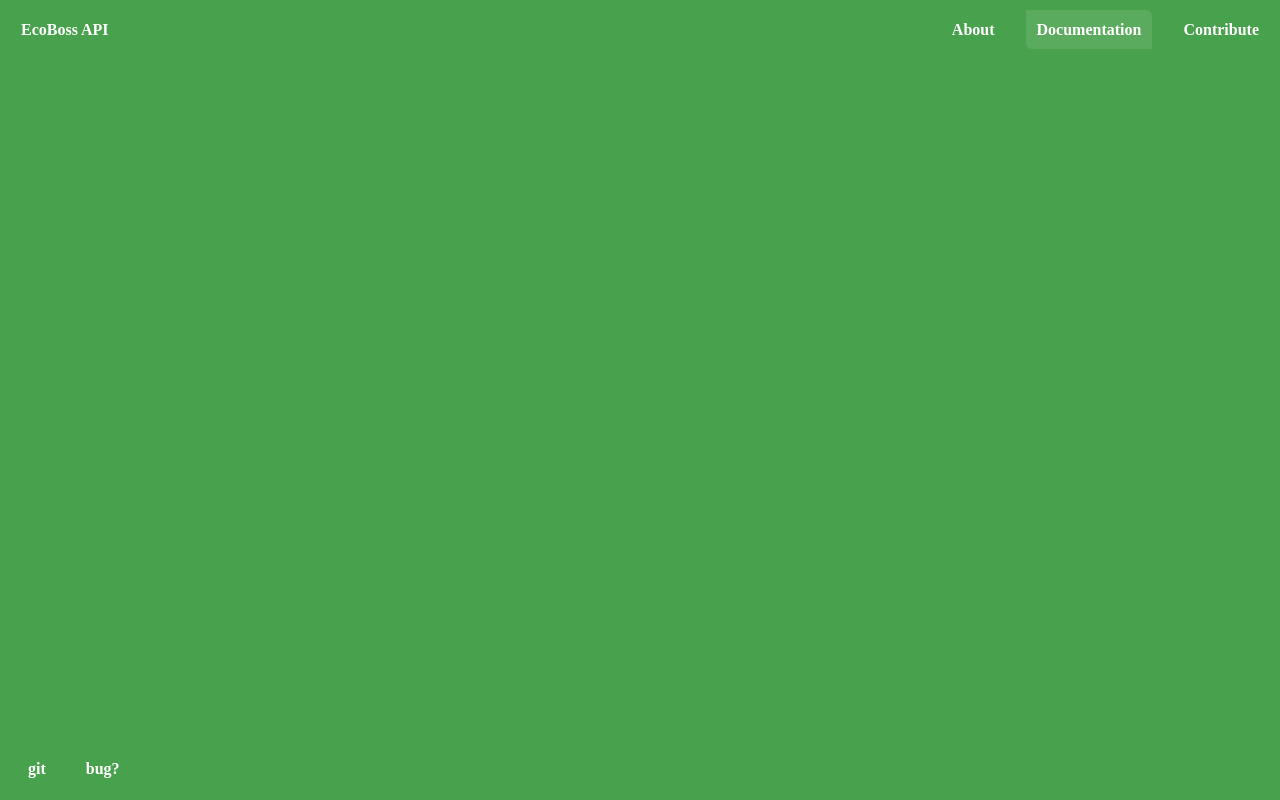
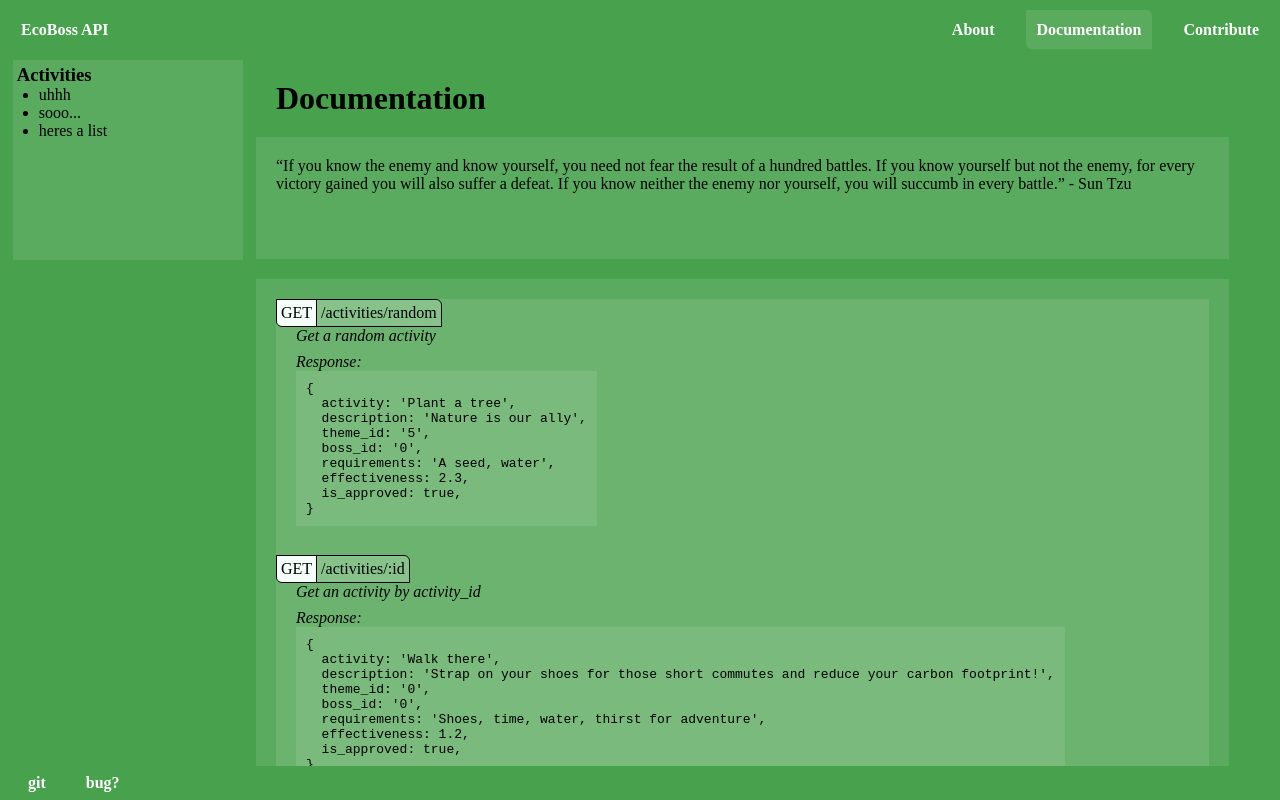
Before and after one commit to waddal/EcoBoss-API, a React app: page /documentation in a window 1280 px wide. Built offline with nearby package versions, Linux system fonts and the light colour scheme.

Commit message:
feat: documentation page fleshed out, activities fk cascade constraints added, some placeholder text added to about page

```diff
--- /dev/null
+++ b/src/frontend/components/EndpointInfo.js
@@ -0,0 +1,65 @@
+import React from 'react';
+import styled from 'styled-components';
+
+const EndpointInfo = ({ method, query, description, response }) => {
+  return (
+    <EndpointContainer>
+      <Path>
+        <Method>{method}</Method>
+        <Query>{query}</Query>
+      </Path>
+      <PathDescription>{description}</PathDescription>
+      <p>Response: </p>
+      <RouteResponse>
+        <pre>{response}</pre>
+      </RouteResponse>
+    </EndpointContainer>
+  );
+};
+
+export default EndpointInfo;
+
+const EndpointContainer = styled.div`
+  background-color: rgba(255, 255, 255, 0.1);
+  height: 256px;
+  cursor: default;
+
+  p {
+    font-style: italic;
+    padding-left: 20px;
+  }
+`;
+
+const Path = styled.div`
+  display: flex;
+  align-items: center;
+  width: fit-content;
+  border: 1px solid black;
+  border-top-right-radius: 6px;
+  border-bottom-left-radius: 6px;
+  overflow: hidden;
+`;
+
+const Method = styled.div`
+  height: 100%;
+  background-color: mintcream;
+  padding: 4px;
+  border-right: 1px solid black;
+`;
+
+const Query = styled.div`
+  padding: 4px;
+  background-color: rgba(255, 255, 255, 0.2);
+`;
+
+const PathDescription = styled.p`
+  margin-bottom: 8px;
+`;
+
+const RouteResponse = styled.div`
+  width: fit-content;
+  height: fit-content;
+  padding: 10px;
+  margin-left: 20px;
+  background-color: rgba(255, 255, 255, 0.1);
+`;
--- a/src/frontend/pages/About.js
+++ b/src/frontend/pages/About.js
@@ -5,7 +5,17 @@ const About = () => {
   return (
     <Wrapper>
       <StyledAbout>
-        <header></header>
+        <header>
+          <p>Welcome to the EcoBoss API!</p>
+          <p>
+            With the endpoints available to you, a slew of simple activities for sustainable living
+            are a request away!
+          </p>
+          <p>
+            Ever felt like you want to do something to help the planet - in spite of how futile any
+            efforts may seem? WHEL.
+          </p>
+        </header>
         <section>
           <div className="bossBox">air</div>
           <div className="bossBox">land</div>
@@ -32,6 +42,7 @@ const Wrapper = styled.div`
 const StyledAbout = styled.div`
   display: flex;
   align-items: center;
+  justify-content: space-around;
   flex-direction: column;
   width: 100%;
   padding: 4% 1%;
@@ -48,8 +59,8 @@ const StyledAbout = styled.div`
     display: flex;
     align-items: center;
     justify-content: space-around;
-    width: 60%;
-    height: 36%;
+    width: auto;
+    min-height: 164px;
     border: 1px solid;
     border-top-right-radius: 6px;
     border-bottom-left-radius: 6px;
@@ -62,6 +73,7 @@ const StyledAbout = styled.div`
     justify-content: center;
     width: 100px;
     height: 100px;
+    margin: 25px;
     background-color: rgba(255, 255, 255, 0.1);
 
     cursor: pointer;
--- a/src/frontend/pages/Documentation.js
+++ b/src/frontend/pages/Documentation.js
@@ -1,19 +1,113 @@
 import React from 'react';
 import styled from 'styled-components';
 
-import PageWrapper from '../components/PageWrapper';
+import EndpointInfo from '../components/EndpointInfo';
+
+const responses = {
+  getRandom: `{
+  activity: 'Plant a tree',
+  description: 'Nature is our ally',
+  theme_id: '5',
+  boss_id: '0',
+  requirements: 'A seed, water',
+  effectiveness: 2.3,
+  is_approved: true,
+}`,
+  getById: `{
+  activity: 'Walk there',
+  description: 'Strap on your shoes for those short commutes and reduce your carbon footprint!',
+  theme_id: '0',
+  boss_id: '0',
+  requirements: 'Shoes, time, water, thirst for adventure',
+  effectiveness: 1.2,
+  is_approved: true,
+}`
+}
 
 const Documentation = () => {
   return (
-    <PageWrapper>
-      <StyledDocumentation></StyledDocumentation>
-    </PageWrapper>
+    <StyledDocumentation>
+      <nav>
+        <h3>Activities</h3>
+        <ul>
+          <li>uhhh</li>
+          <li>sooo...</li>
+          <li>heres a list</li>
+        </ul>
+      </nav>
+      <DocsContainer>
+        <h1>Documentation</h1>
+        <header>
+          <p>
+            “If you know the enemy and know yourself, you need not fear the result of a hundred
+            battles. If you know yourself but not the enemy, for every victory gained you will also
+            suffer a defeat. If you know neither the enemy nor yourself, you will succumb in every
+            battle.” - Sun Tzu
+          </p>
+        </header>
+        <section>
+          <EndpointInfo
+            method={'GET'}
+            query={'/activities/random'}
+            description={'Get a random activity'}
+            response={responses.getRandom}
+          />
+          <EndpointInfo
+            method={'GET'}
+            query={'/activities/:id'}
+            description={'Get an activity by activity_id'}
+            response={responses.getById}
+          />
+        </section>
+      </DocsContainer>
+    </StyledDocumentation>
   );
 };
 
 export default Documentation;
 
 const StyledDocumentation = styled.div`
+  display: flex;
   width: 100%;
-  height: 100%;
+  height: 300vh;
+  overflow: scroll;
+  position: relative;
+
+  nav {
+    width: 18%;
+    height: 200px;
+    background-color: rgba(255, 255, 255, 0.1);
+    padding: 4px;
+    margin: 0% 1%;
+    position: sticky;
+    top: 0;
+    box-sizing: border-box;
+  }
+
+  ul {
+    padding-left: 22px;
+  }
 `;
+
+const DocsContainer = styled.div`
+  justify-self: flex-end;
+  height: 200%;
+  width: 76%;
+
+  h1 {
+    padding: 20px;
+  }
+
+  header {
+    padding: 20px;
+    height: 82px;
+    background-color: rgba(255, 255, 255, 0.1);
+  }
+
+  section {
+    height: 100%;
+    background-color: rgba(255, 255, 255, 0.1);
+    padding: 20px;
+    margin-top: 20px;
+  }
+`;
--- a/src/frontend/pages/Home.js
+++ b/src/frontend/pages/Home.js
@@ -12,6 +12,7 @@ const Home = () => {
     title: null,
     type: null,
     requirements: '',
+    link: '',
   });
 
   const handleChange = (e) => {
@@ -22,7 +23,6 @@ const Home = () => {
     axios
       .get(`${process.env.DEV_API_URL}${searchValue}`)
       .then((res) => {
-        console.log('hello?', res.data);
         setResponse(res.data);
       })
       .catch((err) => {
@@ -49,11 +49,23 @@ const Home = () => {
         </div>
       </SearchContainer>
       <ResponseContainer>
-        <p><span>Activity:</span> {response.activity}</p>
-        <p><span>Description:</span> {response.description}</p>
-        <p><span>Theme:</span> {response.title}</p>
-        <p><span>Boss:</span> {response.type}</p>
-        <p><span>Link:</span> {response.link}</p>
+        <p>
+          <span>Activity:</span> {response.activity}
+        </p>
+        <p>
+          <span>Description:</span> {response.description}
+        </p>
+        <p>
+          <span>Theme:</span> {response.title}
+        </p>
+        <p>
+          <span>Boss:</span> {response.type}
+        </p>
+        {response.link && (
+          <p>
+            <span>Link:</span> {response.link}
+          </p>
+        )}
       </ResponseContainer>
     </PageWrapper>
   );
```
Also changed, not shown: src/backend/api/data/migrations/20220814214947_initial-migration.js (+12 -6 lines), src/backend/api/routes/activities/model.js (+11 -10 lines).
